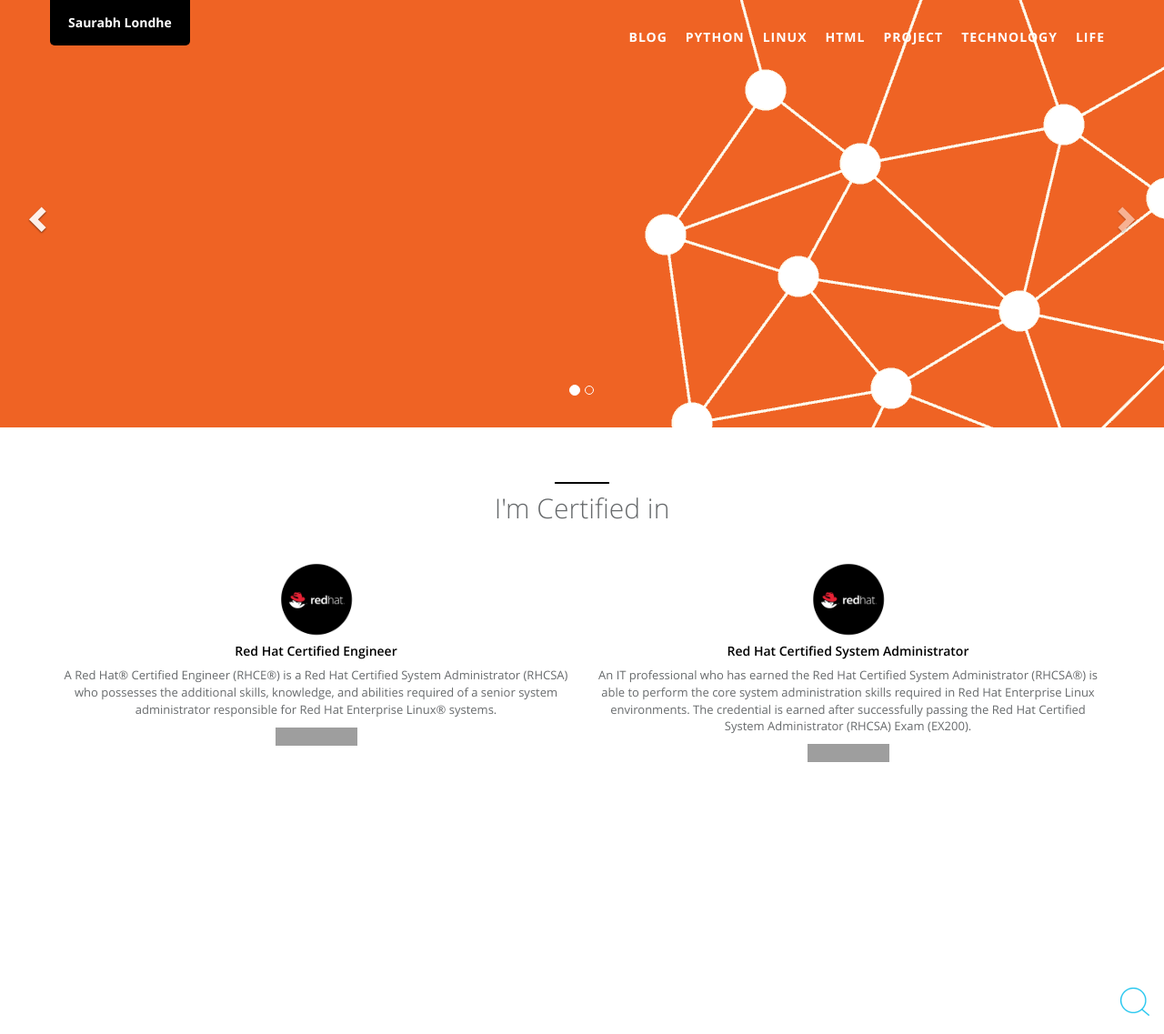
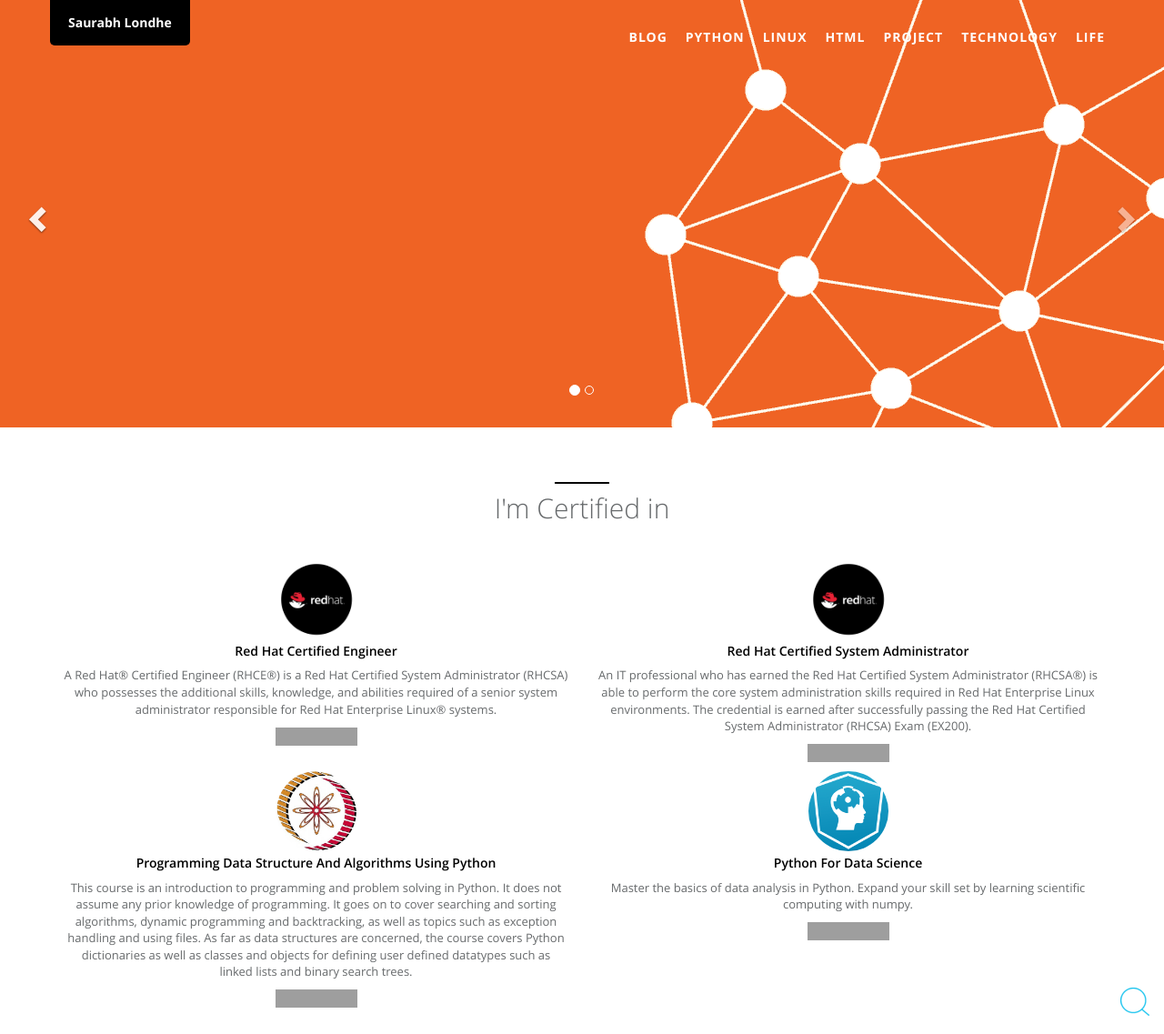
Before and after one commit to saurabhlondhe/saurabhlondhe.github.io, a Jekyll site: the page built from blog/certificates.html, in a window 1280 px wide and 1137 px high. Shown: the whole window at 91% size. Built offline with Jekyll 4.4.1, drawn with Linux system fonts in a browser that asks for light colours; grey boxes are pictures that could not be loaded.

Commit message:
two certs added

```diff
--- a/_data/index/certs.yml
+++ b/_data/index/certs.yml
@@ -13,3 +13,19 @@
   url: /static/assets/img/certs/RHCSA.png       # cert img url
   img: /static/assets/img/landing/redhat.png    # thumbnail
   desc: An IT professional who has earned the Red Hat Certified System Administrator (RHCSA®) is able to perform the core system administration skills required in Red Hat Enterprise Linux environments. The credential is earned after successfully passing the Red Hat Certified System Administrator (RHCSA) Exam (EX200).
+
+- name: Programming Data Structure And Algorithms Using Python
+  i18n: nptel-python
+  id_url: https://img.shields.io/badge/NPTEL-2017-blue.svg
+  v_id: /static/assets/img/certs/nptel.jpg
+  url: /static/assets/img/certs/nptel.jpg
+  img: /static/assets/img/landing/nptel.jpg    # thumbnail
+  desc: This course is an introduction to programming and problem solving in Python.  It does not assume any prior knowledge of programming. It goes on to cover searching and sorting algorithms, dynamic programming and backtracking, as well as topics such as exception handling and using files.  As far as data structures are concerned, the course covers Python dictionaries as well as classes and objects for defining user defined datatypes such as linked lists and binary search trees.
+
+- name: Python For Data Science
+  i18n: datacamp-python
+  id_url: https://img.shields.io/badge/Data%20Camp-3%2C668%2C694-blue.svg
+  v_id: /static/assets/img/certs/datacamp.png
+  url: /static/assets/img/certs/datacamp.png
+  img: /static/assets/img/landing/datacamp.png    # thumbnail
+  desc: Master the basics of data analysis in Python. Expand your skill set by learning scientific computing with numpy.
```
